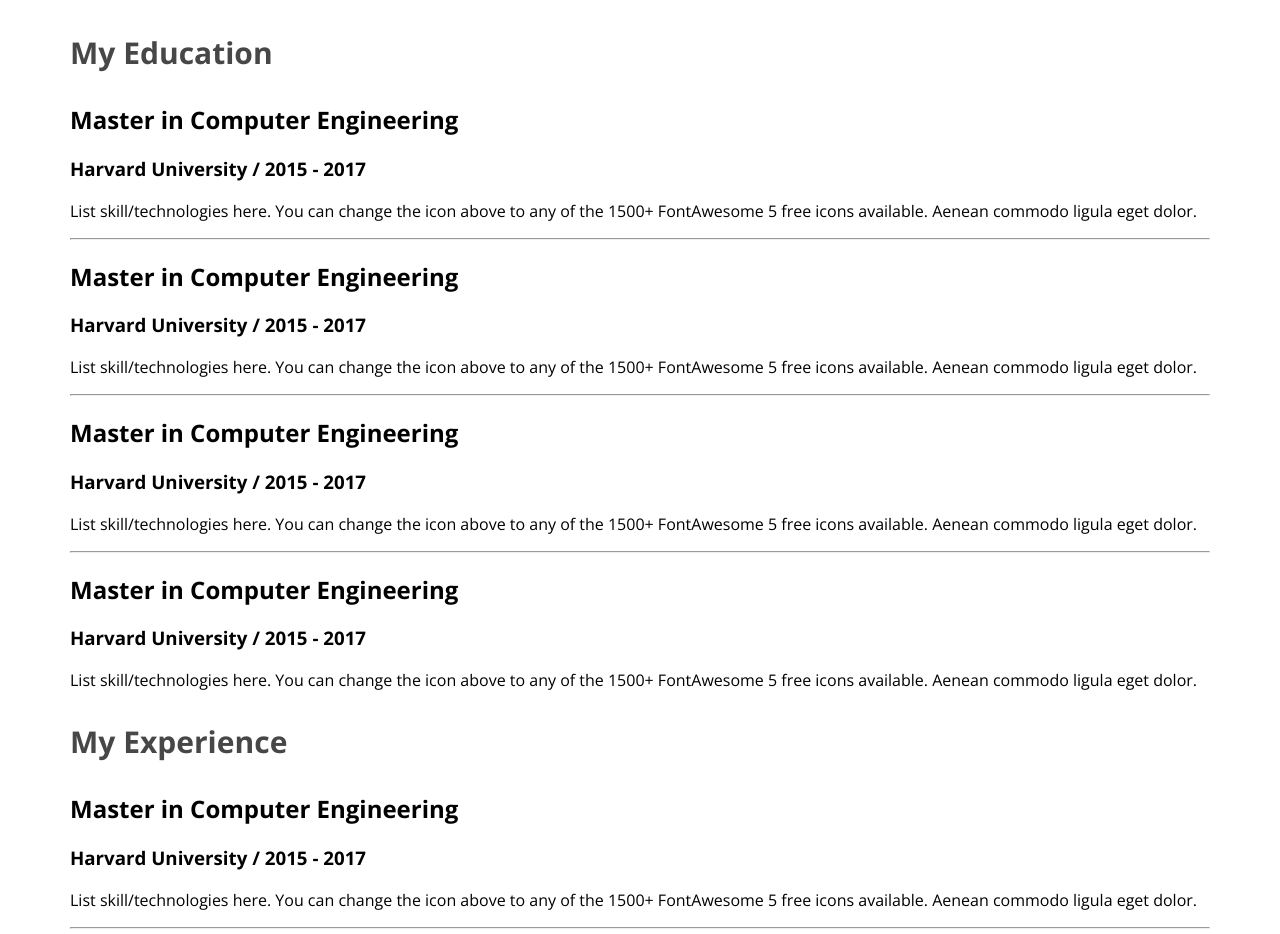
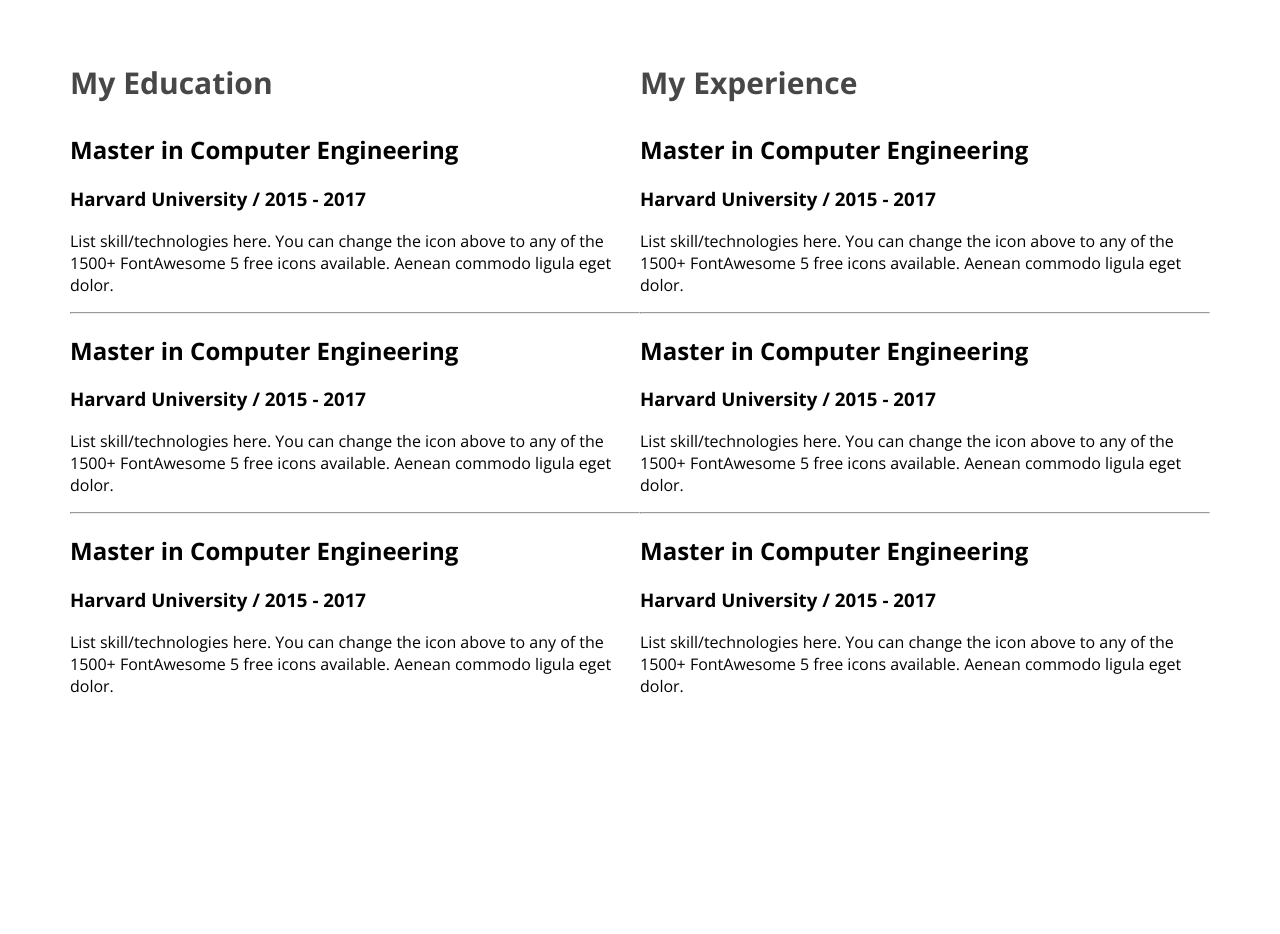
Before and after one commit to nazmulshaharin/web-developer-portfolio, a plain HTML site: page index.html in a window 1280 px wide. Shown: the part 2558-3492 px from the top of the page. After the commit the page ends 3279 px from the top, so only its background shows below. Drawn offline with nearby package versions, Linux system fonts and the light colour scheme.

Commit message:
jsjsjsjsjjs

```diff
--- a/index.html
+++ b/index.html
@@ -91,16 +91,11 @@
     <section>
       <h3 class="section-title">A summary of My Resume</h3>
      <div class="resume-container">
-        <!-- .resume-column*2>h3.resume-title-column -->
+      <!-- .resume-column*2>h3.resume-column-title -->
       <div class="resume-column">
-          <h3 class="resume-title-column">My Education</h3>
-          <div class="resume-item">
-            <h2 class="resume-item-title">Master in Computer Engineering</h2>
-            <h3 class="resume-item-institute">Harvard University / 2015 - 2017</h3>
-            <p class="resume-item-description">List skill/technologies here. You can change the icon above
-              to any of the 1500+ FontAwesome 5 free icons available. Aenean commodo ligula eget dolor.</p>
-          </div>
-          <hr>
+        <h3 class="resume-column-title">My Education</h3>
+        <!-- .resume-item*3>h2.resume-item-title+h3.resume-item-institute+p.resume-item-description -->
+        <!-- .resume-item>h2.resume-item-title+h3.resume-item-institute+p.resume-item-description -->
         <div class="resume-item">
           <h2 class="resume-item-title">Master in Computer Engineering</h2>
           <h3 class="resume-item-institute">Harvard University / 2015 - 2017</h3>
@@ -123,14 +118,7 @@
         </div>
       </div>
       <div class="resume-column">
-          <h3 class="resume-title-column">My Experience</h3>
-          <div class="resume-item"></div>
-            <h2 class="resume-item-title">Master in Computer Engineering</h2>
-            <h3 class="resume-item-institute">Harvard University / 2015 - 2017</h3>
-            <p class="resume-item-description">List skill/technologies here. You can change the icon above
-              to any of the 1500+ FontAwesome 5 free icons available. Aenean commodo ligula eget dolor.</p>
-          </div>
-          <hr>
+        <h3 class="resume-column-title">My Experience</h3>
         <div class="resume-item">
           <h2 class="resume-item-title">Master in Computer Engineering</h2>
           <h3 class="resume-item-institute">Harvard University / 2015 - 2017</h3>
--- a/style.css
+++ b/style.css
@@ -170,8 +170,14 @@ main section{
   margin-top: 130px;
 }
 
-.resume-title-column{
+/* resume section styles */
+
+.resume-column-title{
   color: #474747;
 font-size: 30px;
 font-weight: 700;
 }
+
+.resume-container{
+  display: flex;
+}
```
Lines whose indentation alone changed are shown as unchanged.
